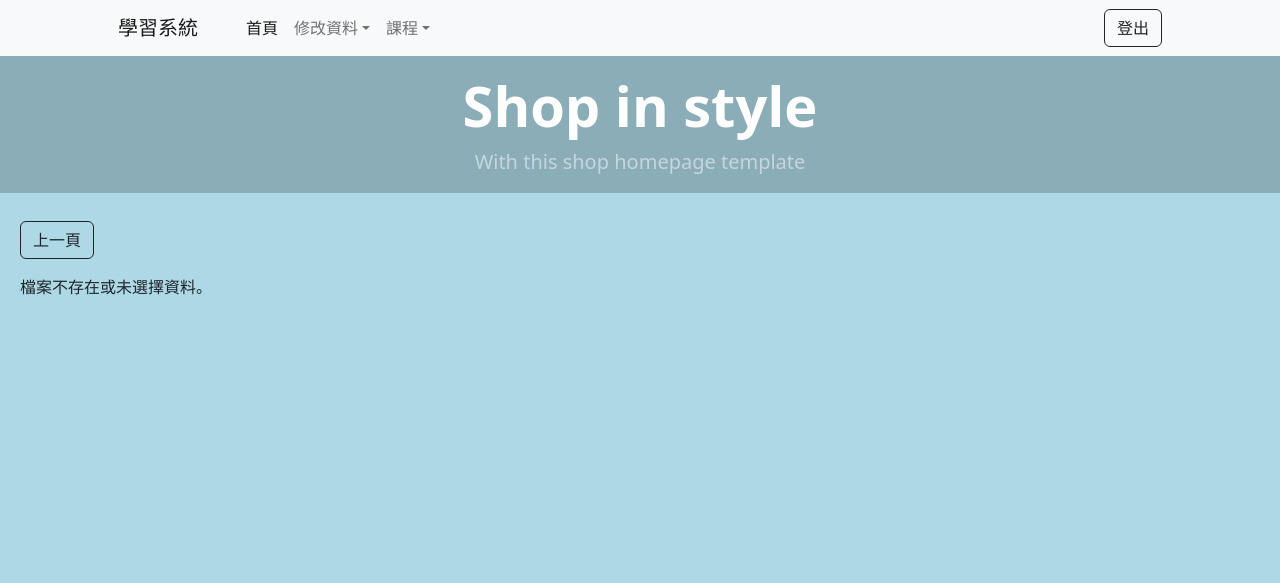
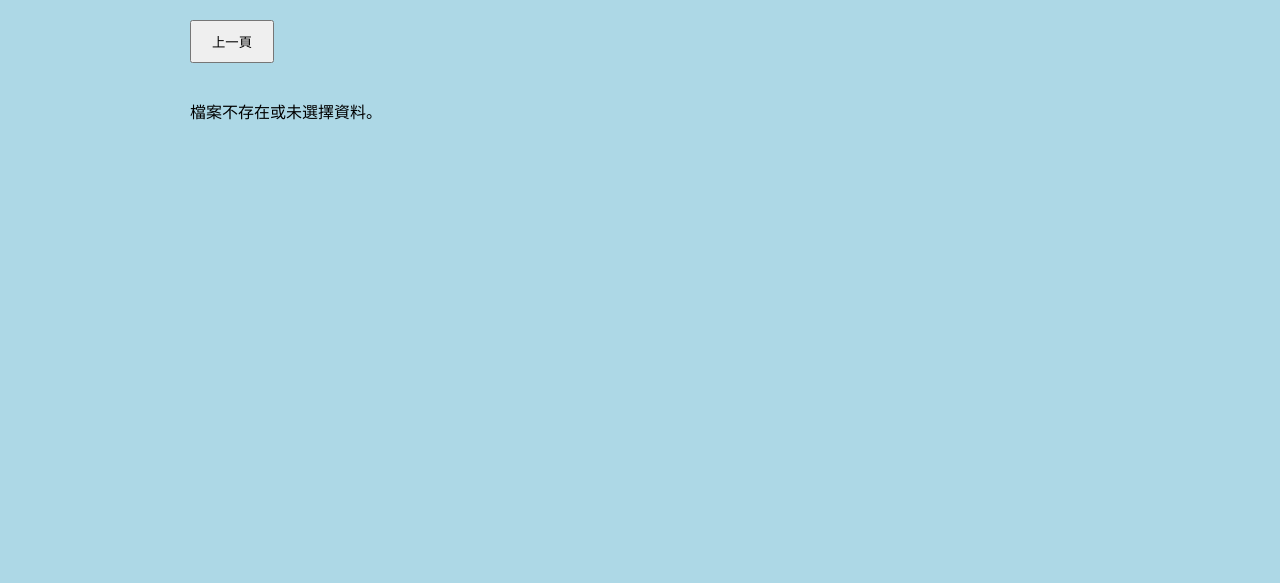
Before and after one commit to fitiotan/learn-project, a PHP site: page /point.php in a window 1280 px wide. Shown: the top 583 px of the page. Run offline with PHP 8.4, Linux system fonts and the light colour scheme; the visitor is signed in with stand-in values (Sample User, id 1).

Commit message:
modified:   gpt.php 	deleted:    upload.php 	modified:   js/scripts.js 	modified:   point.php

```diff
--- a/point.php
+++ b/point.php
@@ -5,23 +5,13 @@ session_start();
 $link = @mysqli_connect('127.0.0.1', 'root', '', 'learn');
 if (!$link) die("資料庫連線錯誤");
 
-// Handle file upload inside chat (for gpt.php, you may want to handle it there)
-// Here no direct upload handling in this file, since chat uploads via fetch to gpt.php
-
-// Logout handling
-if (isset($_POST["logout"])) {
-    session_destroy();
-    echo "<script>alert('已登出');location.href='index.php';</script>";
-    exit;
-}
-
 // Redirect if not logged in
 if (!isset($_SESSION["account"])) {
     echo "<script>alert('請先登入帳號');location.href='login.php';</script>";
     exit;
 }
 
-// Retrieve resource (unchanged)
+// Retrieve resource file path if requested
 $file_path = "";
 if (isset($_POST["enter"])) {
     $subject = mysqli_real_escape_string($link, $_POST["enter"]);
@@ -53,15 +43,16 @@ mysqli_close($link);
 <head>
     <meta charset="utf-8" />
     <title>線上學習平台</title>
-    <link rel="stylesheet" href="css/styles.css" />
-    <link href="https://cdn.jsdelivr.net/npm/bootstrap-icons@1.5.0/font/bootstrap-icons.css" rel="stylesheet" />
     <style>
-        body { background-color: #ADD8E6; }
-        header { background-color: rgba(0, 0, 0, 0.2); }
-        #mainContainer { display: flex; }
-        #contentArea { flex: 1; padding: 20px; }
+        body { background-color: #ADD8E6; margin: 0; font-family: Arial, sans-serif; }
+        #contentArea { padding: 20px; max-width: 900px; margin: 0 auto; }
+        button.back-btn {
+            margin-bottom: 20px;
+            padding: 10px 20px;
+            cursor: pointer;
+        }
 
-        /* Floating chat toggle button */
+        /* Chat styles */
         #chatToggleBtn {
             position: fixed;
             bottom: 20px;
@@ -81,7 +72,6 @@ mysqli_close($link);
             cursor: pointer;
         }
 
-        /* Floating chat container */
         #chatContainer {
             position: fixed;
             bottom: 90px;
@@ -96,11 +86,9 @@ mysqli_close($link);
             box-shadow: 0 4px 10px rgba(0,0,0,0.3);
             z-index: 999;
         }
-
         #chatContainer.active {
             display: flex;
         }
-
         #chatbox {
             flex: 1;
             overflow-y: auto;
@@ -109,13 +97,11 @@ mysqli_close($link);
             border-bottom: 1px solid #ccc;
             white-space: pre-wrap;
         }
-
         #chatInputArea {
             display: flex;
             flex-direction: column;
             padding: 10px;
         }
-
         #userInput {
             width: 100%;
             height: 60px;
@@ -124,63 +110,25 @@ mysqli_close($link);
             border: 1px solid #ccc;
             margin-bottom: 5px;
         }
-
         #fileUpload {
             margin-bottom: 5px;
         }
-
         #chatButtons {
             display: flex;
             gap: 5px;
         }
-
         #chatButtons button {
             flex: 1;
+            padding: 8px;
+            cursor: pointer;
         }
     </style>
 </head>
 <body>
 
-<nav class="navbar navbar-expand-lg navbar-light bg-light">
-    <div class="container px-4 px-lg-5">
-        <a class="navbar-brand">學習系統</a>
-        <div class="collapse navbar-collapse">
-            <ul class="navbar-nav me-auto mb-2 mb-lg-0 ms-lg-4">
-                <li class="nav-item"><a class="nav-link active" href="class.php">首頁</a></li>
-                <li class="nav-item dropdown">
-                    <a class="nav-link dropdown-toggle" data-bs-toggle="dropdown">修改資料</a>
-                    <ul class="dropdown-menu">
-                        <li><a class="dropdown-item" href="basic.php">基本資料</a></li>
-                        <li><a class="dropdown-item" href="contact.php">聯絡資料</a></li>
-                        <li><a class="dropdown-item" href="revise.php">修改密碼</a></li>
-                    </ul>
-                </li>
-                <li class="nav-item dropdown">
-                    <a class="nav-link dropdown-toggle" data-bs-toggle="dropdown">課程</a>
-                    <ul class="dropdown-menu">
-                        <li><a class="dropdown-item" href="hobby.php">喜好課程</a></li>
-                        <li><a class="dropdown-item" href="statistics.php">次數統計</a></li>
-                    </ul>
-                </li>
-            </ul>
-            <form method="post">
-                <button class="btn btn-outline-dark" name="logout" type="submit">登出</button>
-            </form>
-        </div>
-    </div>
-</nav>
+<div id="contentArea">
+    <button class="back-btn" onclick="window.location.href='class.php';">上一頁</button>
 
-<header class="py-2">
-    <div class="container px-4 px-lg-5 my-2 text-center text-white">
-        <h1 class="display-4 fw-bolder">Shop in style</h1>
-        <p class="lead fw-normal text-white-50 mb-0">With this shop homepage template</p>
-    </div>
-</header>
-
-<div id="mainContainer">
-    <div id="contentArea">
-        <section class="py-2">
-            <button class="btn btn-outline-dark mb-3" onclick="window.location.href='class.php';">上一頁</button>
     <?php if (!empty($file_path) && file_exists($file_path)): ?>
         <?php if (strtolower(pathinfo($file_path, PATHINFO_EXTENSION)) === 'pdf'): ?>
             <embed src="<?= htmlspecialchars($file_path) ?>" width="100%" height="600px" type="application/pdf" />
@@ -190,8 +138,6 @@ mysqli_close($link);
     <?php else: ?>
         <p>檔案不存在或未選擇資料。</p>
     <?php endif; ?>
-        </section>
-    </div>
 </div>
 
 <!-- Floating Chat Toggle Button -->
```
Also changed, not shown: gpt.php (+8 -2 lines), js/scripts.js (+24 -20 lines), upload.php (deleted, +0 -97 lines). Lines whose indentation alone changed are shown as unchanged.
